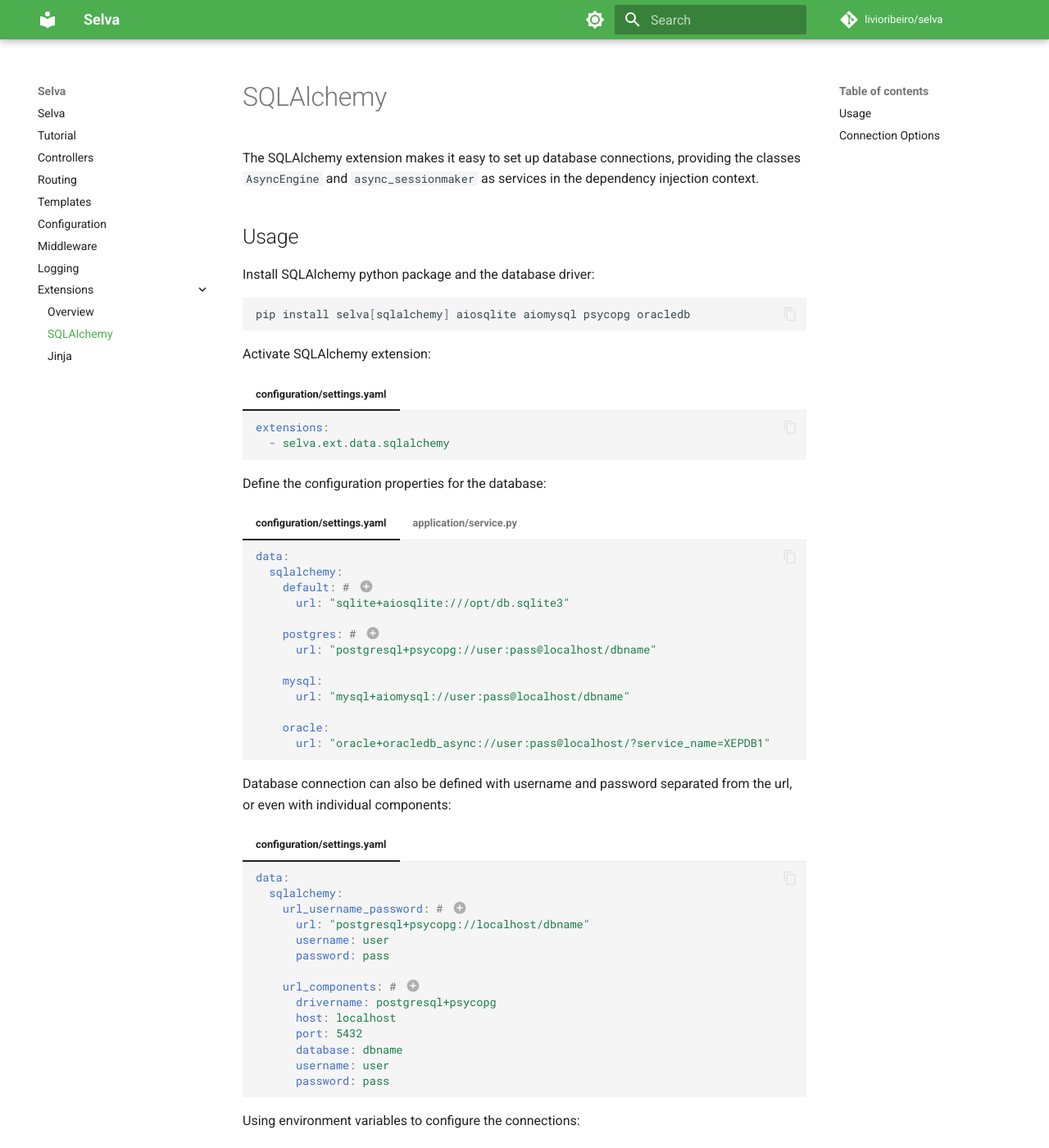
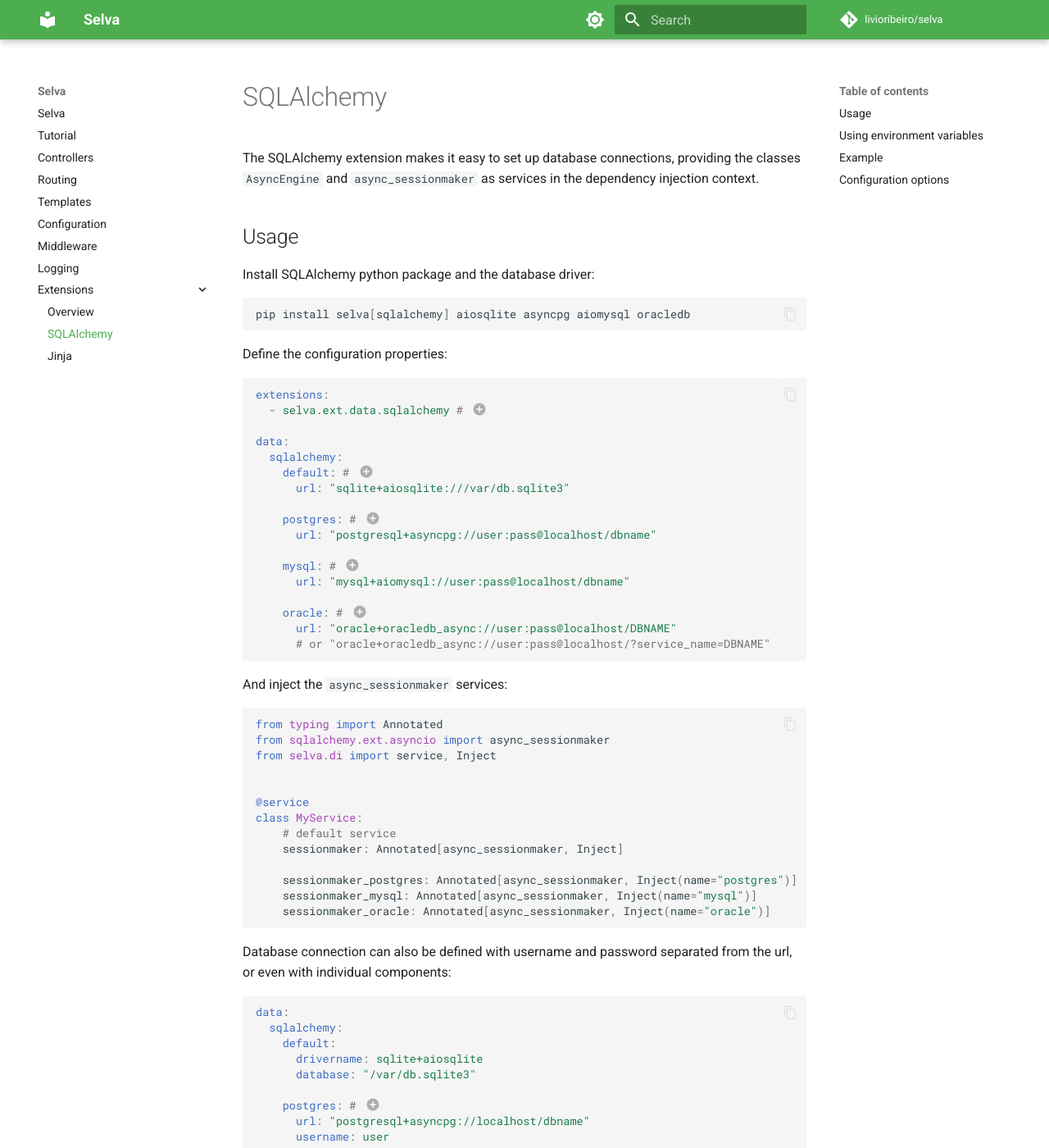
Before and after one commit to livioribeiro/selva, an MkDocs documentation site: the page built from docs/extensions/sqlalchemy.md, in a window 1280 px wide and 1400 px high. Shown: the whole window at 82% size. Built offline with MkDocs 1.6.1 and Material for MkDocs 9.7.7, drawn with Linux system fonts in a browser that asks for light colours; comment, search, counter and statistics services are not loaded; some of the changed text lies outside the part shown.

Commit message:
update docs on sqlalchemy and jinja

````diff
--- a/docs/extensions/sqlalchemy.md
+++ b/docs/extensions/sqlalchemy.md
@@ -4,102 +4,117 @@
 the classes `AsyncEngine` and `async_sessionmaker` as services in the dependency
 injection context.
 
-
 ## Usage
 
 Install SQLAlchemy python package and the database driver:
 
 ```shell
-pip install selva[sqlalchemy] aiosqlite aiomysql psycopg oracledb
+pip install selva[sqlalchemy] aiosqlite asyncpg aiomysql oracledb
 ```
 
-Activate SQLAlchemy extension:
+Define the configuration properties:
 
-=== "configuration/settings.yaml"
+```yaml
+extensions:
+  - selva.ext.data.sqlalchemy # (1)
 
-    ```yaml
-    extensions:
-      - selva.ext.data.sqlalchemy
-    ```
+data:
+  sqlalchemy:
+    default: # (2)
+      url: "sqlite+aiosqlite:///var/db.sqlite3"
 
-Define the configuration properties for the database:
+    postgres: # (3)
+      url: "postgresql+asyncpg://user:pass@localhost/dbname"
 
-=== "configuration/settings.yaml"
+    mysql: # (4)
+      url: "mysql+aiomysql://user:pass@localhost/dbname"
 
-    ```yaml
-    data:
-      sqlalchemy:
-        default: # (1)
-          url: "sqlite+aiosqlite:///opt/db.sqlite3"
+    oracle: # (5)
+      url: "oracle+oracledb_async://user:pass@localhost/DBNAME"
+      # or "oracle+oracledb_async://user:pass@localhost/?service_name=DBNAME"
+```
 
-        postgres: # (2)
-          url: "postgresql+psycopg://user:pass@localhost/dbname"
+1.  Activate the sqlalchemy extension
+2.  "default" connection will be registered without a name
+3.  Connection registered with name "postgres"
+4.  Connection registered with name "mysql"
+5.  Connection registered with name "oracle"
 
-        mysql:
-          url: "mysql+aiomysql://user:pass@localhost/dbname"
+And inject the `async_sessionmaker` services:
 
-        oracle:
-          url: "oracle+oracledb_async://user:pass@localhost/?service_name=XEPDB1"
-    ```
-
-    1.  "default" connection will be registered without a name
-    2.  Will be registered with the name "postgres"
-
-=== "application/service.py"
-    ```python
-    from typing import Annotated
-    from sqlalchemy.ext.asyncio import async_sessionmaker
-    from selva.di import service, Inject
+```python
+from typing import Annotated
+from sqlalchemy.ext.asyncio import async_sessionmaker
+from selva.di import service, Inject
 
 
-    @service
-    class MyService:
-        sessionmaker: Annotated[async_sessionmaker, Inject]
-        sessionmaker_postgres: Annotated[async_sessionmaker, Inject(name="postgres")]
-        sessionmaker_mysql: Annotated[async_sessionmaker, Inject(name="mysql")]
-        sessionmaker_oracle: Annotated[async_sessionmaker, Inject(name="oracle")]
-    ```
+@service
+class MyService:
+    # default service
+    sessionmaker: Annotated[async_sessionmaker, Inject]
+
+    sessionmaker_postgres: Annotated[async_sessionmaker, Inject(name="postgres")]
+    sessionmaker_mysql: Annotated[async_sessionmaker, Inject(name="mysql")]
+    sessionmaker_oracle: Annotated[async_sessionmaker, Inject(name="oracle")]
+```
 
 Database connection can also be defined with username and password separated from
 the url, or even with individual components:
 
-=== "configuration/settings.yaml"
+```yaml
+data:
+  sqlalchemy:
+    default:
+      drivername: sqlite+aiosqlite
+      database: "/var/db.sqlite3"
+
+    postgres: # (1)
+      url: "postgresql+asyncpg://localhost/dbname"
+      username: user
+      password: pass
+
+    mysql: # (2)
+      drivername: mysql+aiomysql
+      host: localhost
+      port: 3306
+      database: dbname
+      username: user
+      password: pass
+
+    oracle: # (3)
+      drivername: oracle+oracledb_async
+      host: localhost
+      port: 1521
+      database: DBNAME # (4)
+      username: user
+      password: pass
+```
+
+1.  Username and password separated from the database url
+2.  Each component defined individually
+3.  Query parameters can be define in a map
+4.  "service_name" query parameter can be used instead of "database"
     ```yaml
-    data:
-      sqlalchemy:
-        url_username_password: # (1)
-          url: "postgresql+psycopg://localhost/dbname"
-          username: user
-          password: pass
-
-        url_components: # (2)
-          drivername: postgresql+psycopg
-          host: localhost
-          port: 5432
-          database: dbname
-          username: user
-          password: pass
+    query:
+      service_name: DBNAME
     ```
 
-    1.  Username and password separated from the database url
-    2.  Each component defined individually
-
-Using environment variables to configure the connections:
+## Using environment variables
 
 === "configuration/settings.yaml"
     ```yaml
     data:
       sqlalchemy:
         default:
-          url: "${DATABASE_URL}"
+          url: "${DATABASE_URL}" # (1)
 
-        url_username_password:
+        other: # (2)
           url: "${DATABASE_URL}"
           username: "${DATABASE_USERNAME}"
           password: "${DATABASE_PASSWORD}"
 
-        url_components:
-          drivername: postgresql+psycopg
+        another: # (3)
+          drivername: "${DATABASE_DRIVERNAME}"
           host: "${DATABASE_HOST}"
           port: ${DATABASE_PORT}
           database: "${DATABASE_NAME}"
@@ -107,7 +122,89 @@
           password: "${DATABASE_PASSWORD}"
     ```
 
-## Connection Options
+    1.  Can be define with just the environment variable `SELVA__DATA__SQLALCHEMY__DEFAULT__URL`
+    2.  Can be defined with just the environment variables:
+        - `SELVA__DATA__SQLALCHEMY__OTHER__URL`
+        - `SELVA__DATA__SQLALCHEMY__OTHER__USERNAME`
+        - `SELVA__DATA__SQLALCHEMY__OTHER__PASSWORD`
+    3.  Can be defined with just the environment variables:
+        - `SELVA__DATA__SQLALCHEMY__ANOTHER__DRIVERNAME`
+        - `SELVA__DATA__SQLALCHEMY__ANOTHER__HOST`
+        - `SELVA__DATA__SQLALCHEMY__ANOTHER__PORT`
+        - `SELVA__DATA__SQLALCHEMY__ANOTHER__DATABASE`
+        - `SELVA__DATA__SQLALCHEMY__ANOTHER__USERNAME`
+        - `SELVA__DATA__SQLALCHEMY__ANOTHER__PASSWORD`
+
+## Example
+
+=== "application/controller.py"
+
+    ```python
+    from sqlalchemy import select
+    from sqlalchemy.ext.asyncio import async_sessionmaker, AsyncEngine
+
+    from asgikit.responses import respond_json
+
+    from selva.di import Inject
+    from selva.web import controller, get
+
+    from .model import Base, MyModel
+
+
+    @controller
+    class Controller:
+        engine: Annotated[AsyncEngine, Inject]
+        sessionmaker: Annotated[async_sessionmaker, Inject]
+
+        async def initialize():
+            async with self.engine.begin() as conn:
+                await conn.run_sync(Base.metadata.create_all)
+
+            async with self.sessionmaker() as session:
+                my_model = MyModel(name="MyModel")
+                session.add(my_model)
+                await session.commit()
+
+        @get
+        async def index(request):
+            async with self.sessionmaker() as session:
+                my_model = await session.scalar(select(MyModel).limit(1))
+                await respond_json(request.response, {
+                    "id": my_model.id,
+                    "name": my_model.name,
+                })
+    ```
+
+=== "application/model.py"
+
+    ```python
+    from sqlalchemy import Column, Integer, String
+    from sqlalchemy.orm import DeclarativeBase
+
+
+    class Base(DeclarativeBase):
+        pass
+
+
+    class MyModel(Base):
+        __tablename__ = 'my_model'
+        id = Column(Integer, primary_key=True, autoincrement=True)
+        name = Column(String(length=100))
+
+        def __repr__(self):
+            return f"<MyModel(id={self.id}, name={self.name})>"
+    ```
+
+=== "configuration/settings.yaml"
+
+    ```yaml
+    data:
+      sqlalchemy:
+        default:
+          url: "sqlite+aiosqlite://:memory:"
+    ```
+
+## Configuration options
 
 Selva offers several options to configure SQLAlchemy. If you need more control over
 the SQLAlchemy services, you can create your own `engine` and `sessionmaker` outside
@@ -135,7 +232,7 @@
         logging_name: ""
         max_identifier_length: 1
         max_overflow: 1
-        module: "psycopg"
+        module: ""
         paramstyle: "qmark" # or "numeric", "named", "format", "pyformat"
         poolclass: "sqlalchemy.pool.Pool" # dotted path to the pool class
         pool_logging_name: ""
@@ -164,4 +261,5 @@
 ```
 
 1.  `options` values are described in [`sqlalchemy.create_engine`](https://docs.sqlalchemy.org/en/20/core/engines.html#sqlalchemy.create_engine)
-2.  `execution_options` values are describe in [`qlalchemy.engine.Connection.execution_options`](https://docs.sqlalchemy.org/en/20/core/connections.html#sqlalchemy.engine.Connection.execution_options)
+2.  `connect_args` is a map of args to pass to the `connect` function of the underlying driver
+3.  `execution_options` values are describe in [`Sqlalchemy.engine.Connection.execution_options`](https://docs.sqlalchemy.org/en/20/core/connections.html#sqlalchemy.engine.Connection.execution_options)
````
Also changed, not shown: other parts of docs/extensions/sqlalchemy.md (+2 -2 lines), docs/extensions/jinja.md (+9 -9 lines).
